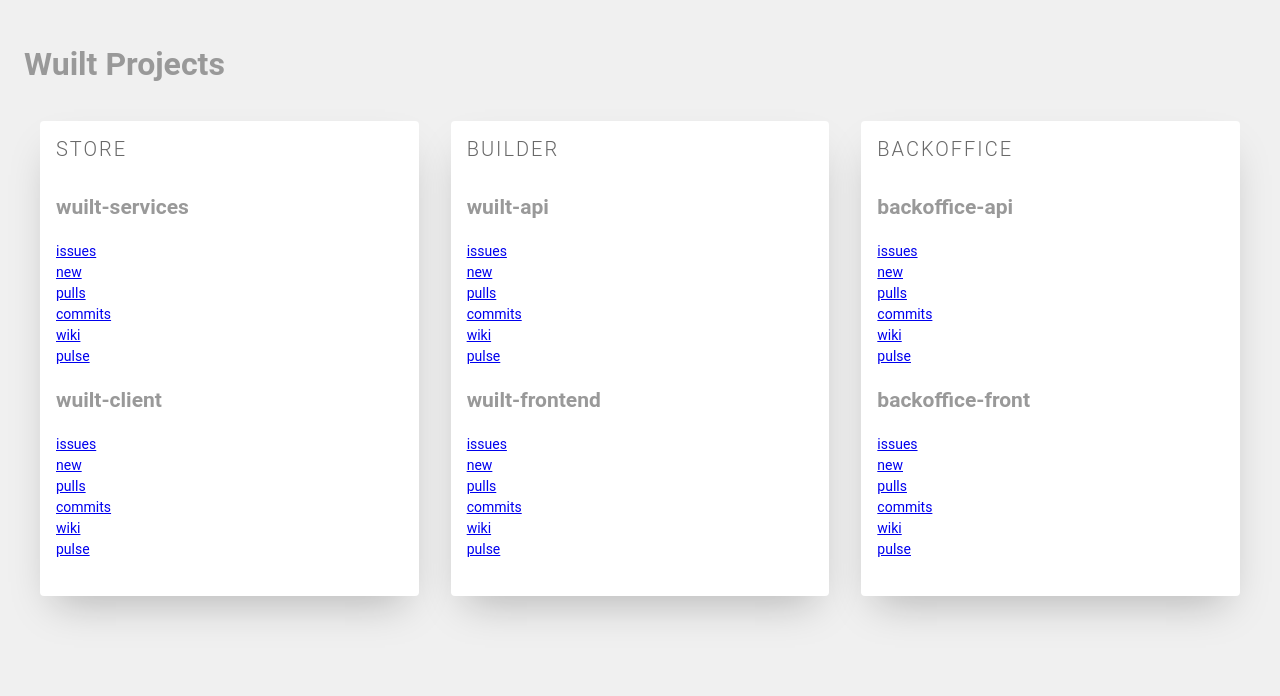
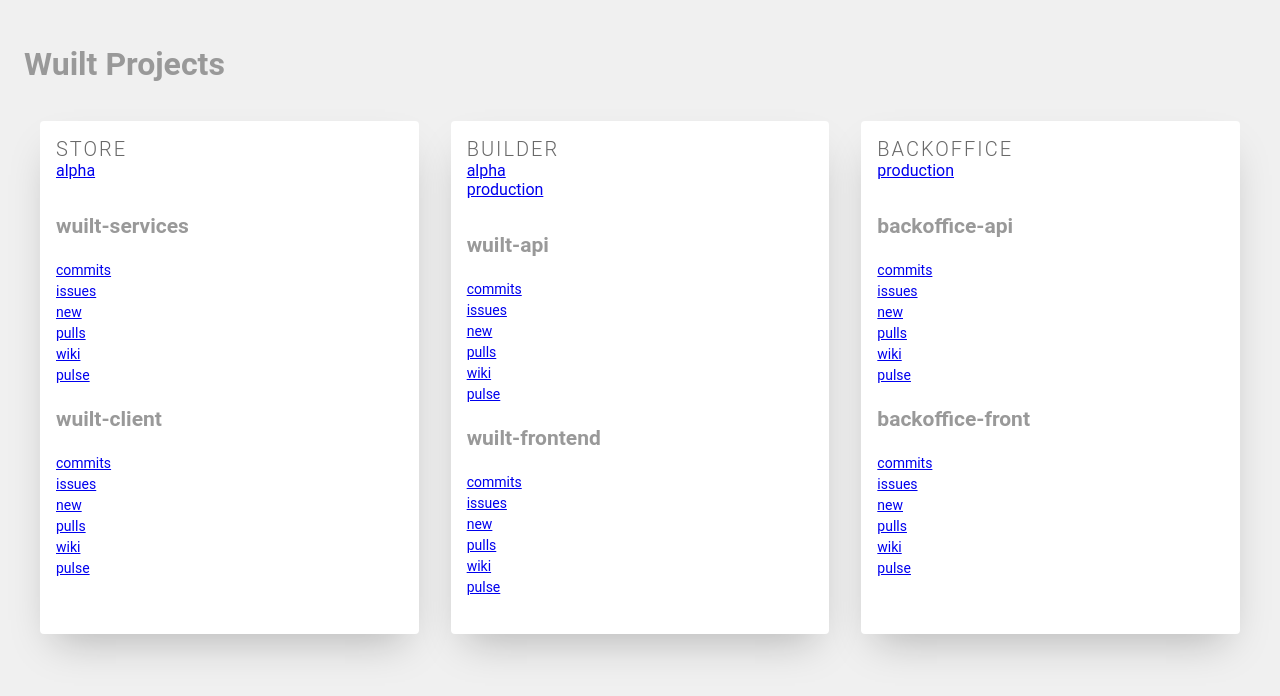
Before and after one commit to MoatazAbdAlmageed/home-page, a React (Create React App) app: page / in a window 1280 px wide. Shown: the top 696 px of the page. Built offline with nearby package versions, Linux system fonts and the light colour scheme.

Commit message:
add urls

```diff
--- a/package.json
+++ b/package.json
@@ -16,7 +16,8 @@
     "start": "react-scripts start",
     "build": "react-scripts build",
     "test": "react-scripts test",
-    "eject": "react-scripts eject"
+    "eject": "react-scripts eject",
+    "serve": "serve -s build"
   },
   "eslintConfig": {
     "extends": [
--- a/src/components/Repos.js
+++ b/src/components/Repos.js
@@ -13,11 +13,24 @@ function Repos() {
                 <div class="card">
                   <div class="card__content">
                     <div class="card__title">{project.name}</div>
+                    {project.alpha && (
+                      <a target="_blank" href={`${project.alpha}`}>
+                        alpha
+                      </a>
+                    )}{" "}
+                    {project.production && (
+                      <a target="_blank" href={`${project.production}`}>
+                        production
+                      </a>
+                    )}
                     <p class="card__text">
                       {project.repos.map((repo) => {
                         return (
                           <>
                             <h2>{repo.name}</h2>
+                            <a target="_blank" href={`${repo.url}/commits/`}>
+                              commits
+                            </a>{" "}
                             <a target="_blank" href={`${repo.url}/issues`}>
                               issues
                             </a>{" "}
@@ -26,9 +39,6 @@ function Repos() {
                             </a>{" "}
                             <a target="_blank" href={`${repo.url}/pulls/`}>
                               pulls
-                            </a>{" "}
-                            <a target="_blank" href={`${repo.url}/commits/`}>
-                              commits
                             </a>{" "}
                             <a target="_blank" href={`${repo.url}/wiki/`}>
                               wiki
--- a/src/data/repos.json
+++ b/src/data/repos.json
@@ -1,7 +1,9 @@
 [
   {
-    "name" :"store",
-    "repos" :[
+    "name": "store",
+    "alpha": "http://store.wuilt.ws/",
+    "production": "",
+    "repos": [
       {
         "name": "wuilt-services",
         "url": "https://github.com/wuilt/wuilt-services"
@@ -11,9 +13,12 @@
         "url": "https://github.com/wuilt/wuilt-client"
       }
     ]
-  },  {
-    "name" :"Builder",
-    "repos" :[
+  },
+  {
+    "name": "Builder",
+    "alpha": "https://alpha.wuilt.ws/",
+    "production": "https://app.wuilt.com/",
+    "repos": [
       {
         "name": "wuilt-api",
         "url": "https://github.com/wuilt/wuilt-api"
@@ -23,9 +28,12 @@
         "url": "https://github.com/wuilt/wuilt-frontend"
       }
     ]
-  },{
-    "name" :"BackOffice",
-    "repos" :[
+  },
+  {
+    "name": "BackOffice",
+    "alpha": "",
+    "production": "http://backoffice.wuilt.ws.s3-website-us-east-1.amazonaws.com/clients/page/1",
+    "repos": [
       {
         "name": "backoffice-api",
         "url": "https://github.com/wuilt/backoffice-api"
@@ -36,5 +44,4 @@
       }
     ]
   }
-
 ]
```
Also changed, not shown: 1 other file (tests, documents, lock files or other folders).
